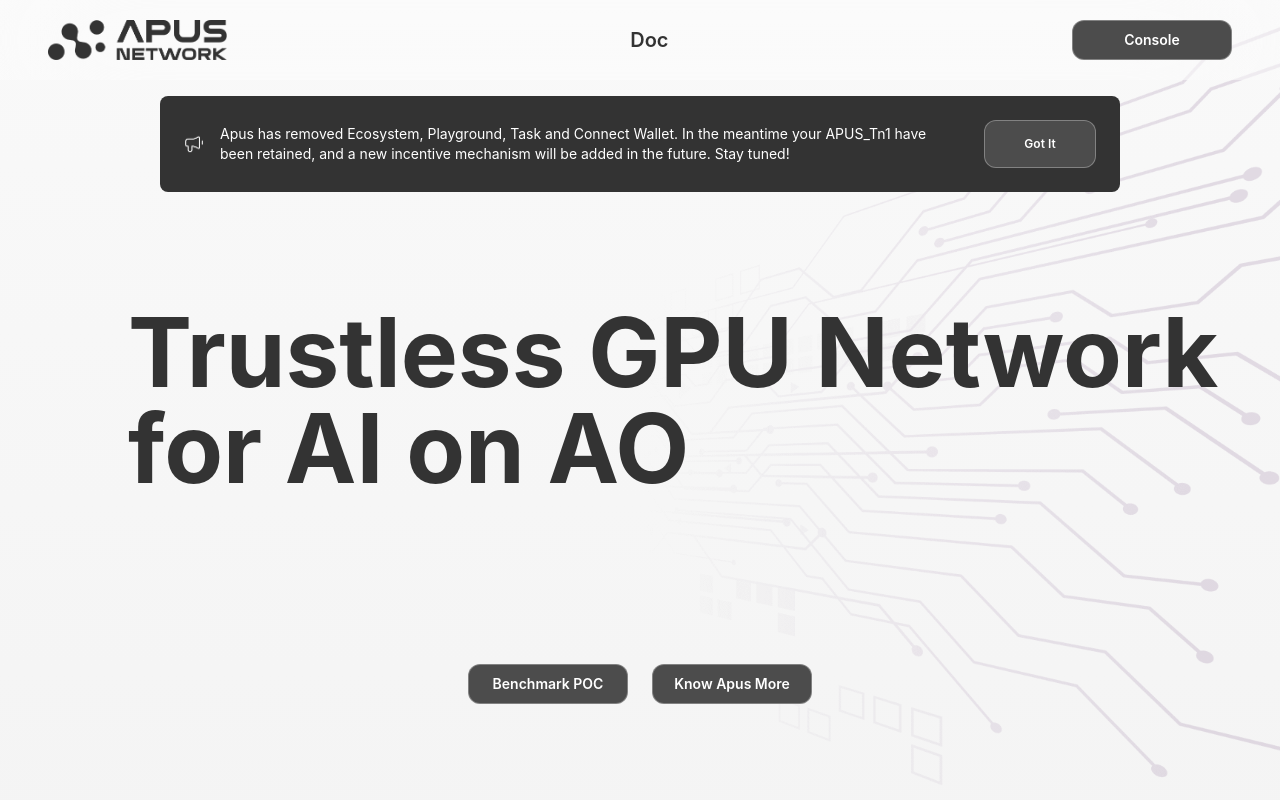
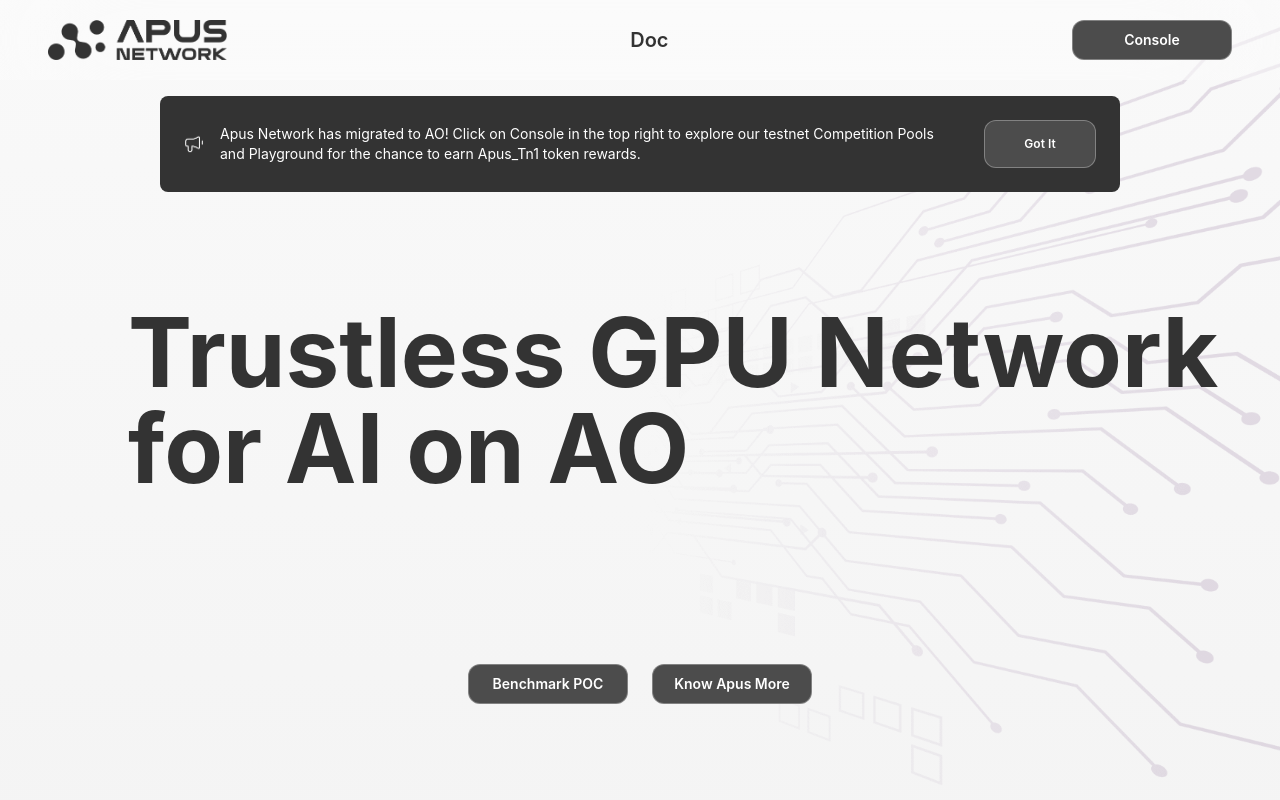
Before and after one commit to apuslabs/apus-website, a React (Vite) app: page / in a window 1280 px wide. Shown: the top 800 px of the page. Built offline with nearby package versions, Linux system fonts and the light colour scheme.

Commit message:
change announcement

```diff
--- a/src/pages/HomeIndex/index.tsx
+++ b/src/pages/HomeIndex/index.tsx
@@ -56,9 +56,7 @@
         >
           <img src={ImgHomepage.IconAnnouncement} className="w-5 h-5 mr-4" />
           <div className="text-[10px] md:text-sm text-white flex-1 mr-6">
-            Apus has removed Ecosystem, Playground, Task and Connect Wallet. In
-            the meantime your APUS_Tn1 have been retained, and a new incentive
-            mechanism will be added in the future. Stay tuned!
+          Apus Network has migrated to AO! Click on Console in the top right to explore our testnet Competition Pools and Playground for the chance to earn Apus_Tn1 token rewards.
           </div>
           <div
             className="btn-main btn-small btn-colorful"
```
